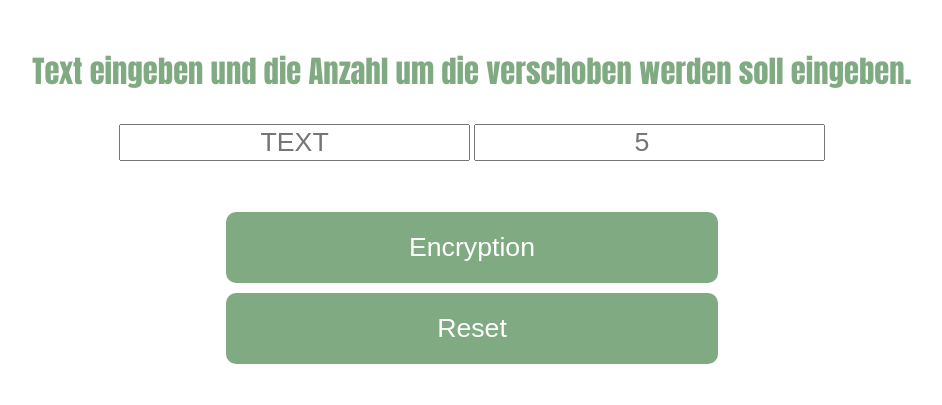
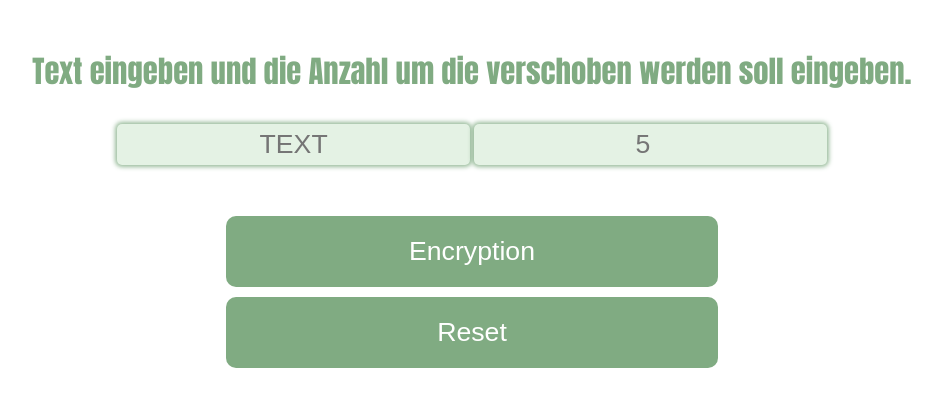
Before and after one commit to JPcookie290/caeser-chypher, a plain HTML site: page index.html in a window 1280 px wide. Shown: the part 182-587 px from the top of the page, without its empty margins (168-1110 px from the left). Drawn offline with Linux system fonts and the light colour scheme.

Commit message:
html, css changes

```diff
--- a/style.css
+++ b/style.css
@@ -33,9 +33,16 @@ p{
 }
 
 input{
+    background-color: #e4f2e4;
     font-size: 20pt;
     text-align: center;
     margin-bottom: 2%;
+    padding: 5px;
+    border-radius: 5px;
+    border: none;
+    box-shadow: 0px 0px 4px 2px rgba(128,171,130,0.80);
+    -webkit-box-shadow: 0px 0px 4px 2px rgba(128,171,130,0.80);
+    -moz-box-shadow: 0px 0px 4px 2px rgba(128,171,130,0.80);
 }
 
 button{
```
